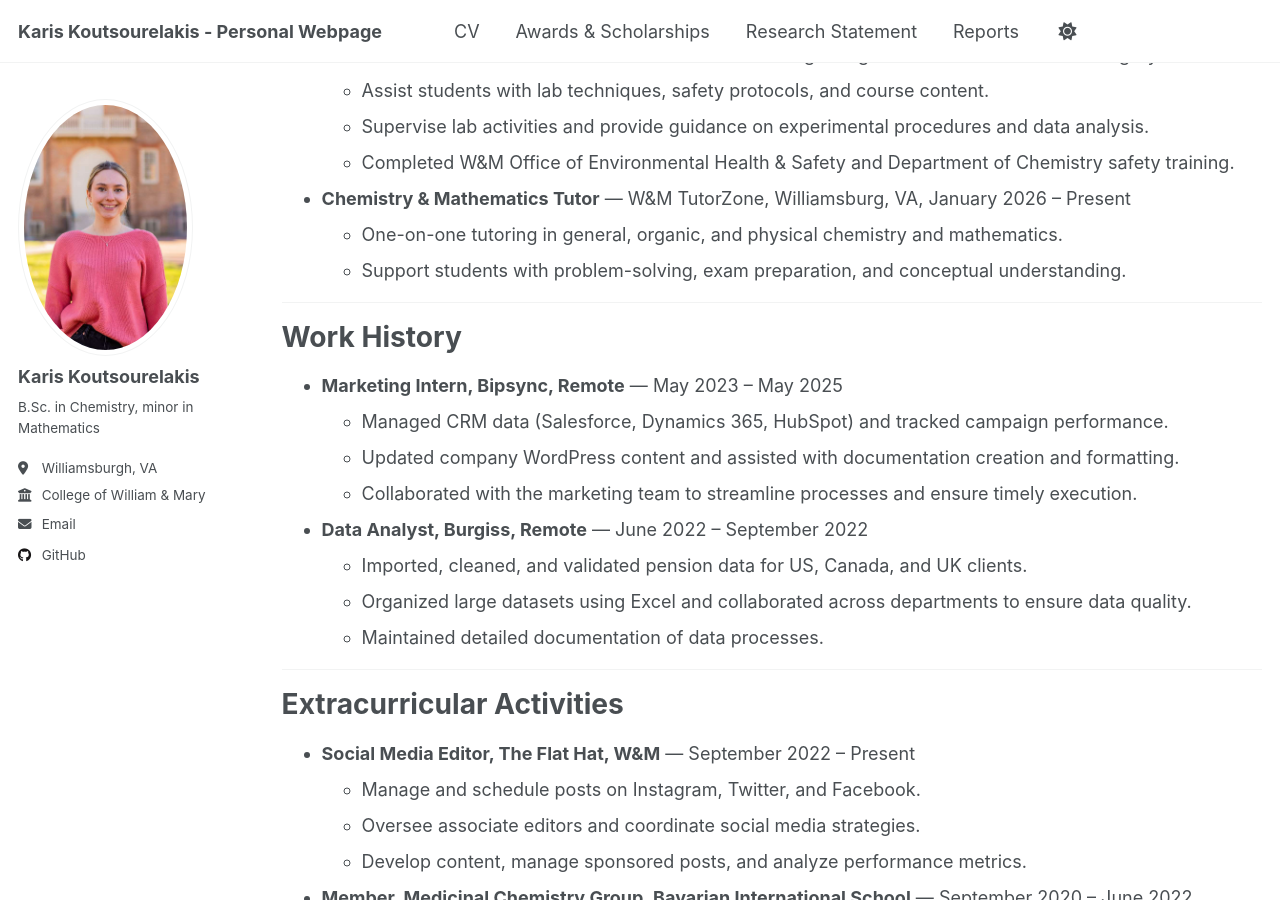
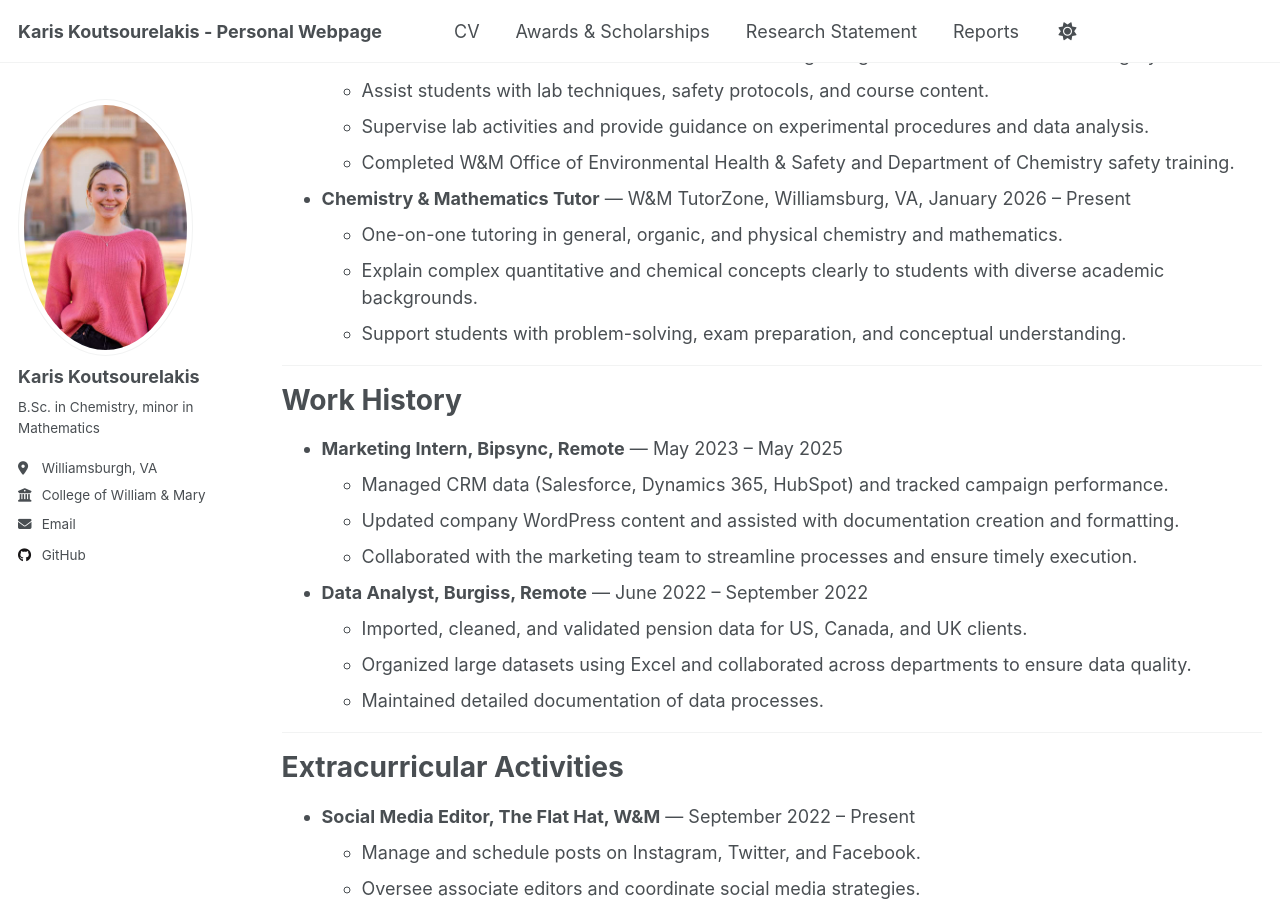
Before and after one commit to kkoutsourelakis/kkoutsourelakis.github.io, a Jekyll site: the page built from _pages/cv.md, in a window 1280 px wide and 900 px high, scrolled down 1102 px. Built offline with Jekyll 4.4.1, drawn with Linux system fonts in a browser that asks for light colours; a script that is not in the unit is left out.

Commit message:
Update cv.md

```diff
--- a/_pages/cv.md
+++ b/_pages/cv.md
@@ -51,6 +51,7 @@ redirect_from:
 
 * **Chemistry & Mathematics Tutor** — W&M TutorZone, Williamsburg, VA, January 2026 – Present
   - One-on-one tutoring in general, organic, and physical chemistry and mathematics.
+  - Explain complex quantitative and chemical concepts clearly to students with diverse academic backgrounds.
   - Support students with problem-solving, exam preparation, and conceptual understanding.
 
 ---
```
